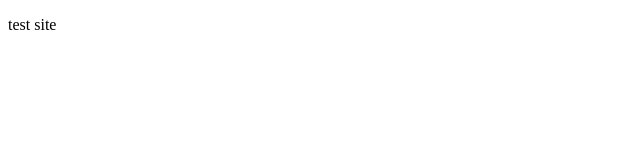
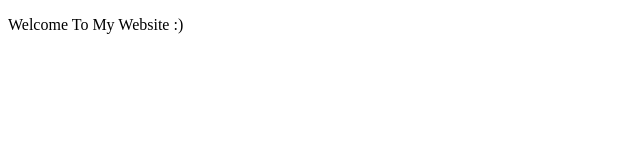
Before and after one commit to zooomey/zooomey.github.io, a plain HTML site: page index.html in a window 1280 px wide. Shown: the whole page, without its empty margins (0-640 px from the left). Drawn offline with Linux system fonts and the light colour scheme.

Commit message:
Update index.html

```diff
--- a/index.html
+++ b/index.html
@@ -1,6 +1,6 @@
 <!DOCTYPE html>
 <html>
     <body>
-        <p>test site</p>
+        <p>Welcome To My Website :)</p>
     </body>
 </html>
```
